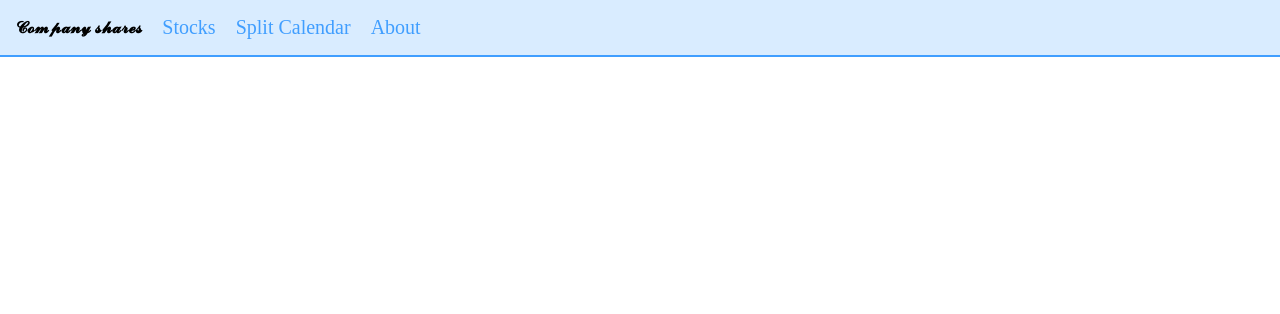
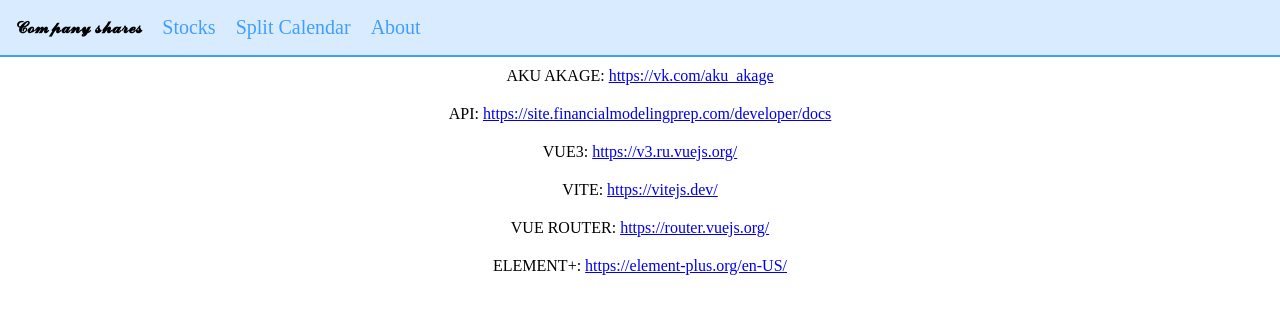
Before and after one commit to ruslankadyrov/it-code-hw6-e-commerce, a Vue app: page /about in a window 1280 px wide. Shown: the top 314 px of the page. Built offline with nearby package versions, Linux system fonts and the light colour scheme.

Commit message:
AboutView

```diff
--- a/src/pages/AboutView.vue
+++ b/src/pages/AboutView.vue
@@ -1,5 +1,52 @@
 <script setup lang="ts"></script>
 
-<template></template>
+<template>
+  <div class="wrapper">
+    <div>
+      AKU AKAGE:
+      <a href="https://vk.com/aku_akage" target="_blank"
+        >https://vk.com/aku_akage</a
+      >
+    </div>
+    <div>
+      API:
+      <a
+        href="https://site.financialmodelingprep.com/developer/docs"
+        target="_blank"
+        >https://site.financialmodelingprep.com/developer/docs</a
+      >
+    </div>
+    <div>
+      VUE3:
+      <a href="https://v3.ru.vuejs.org/" target="_blank"
+        >https://v3.ru.vuejs.org/</a
+      >
+    </div>
+    <div>
+      VITE:
+      <a href="https://vitejs.dev/" target="_blank">https://vitejs.dev/</a>
+    </div>
+    <div>
+      VUE ROUTER:
+      <a href="https://router.vuejs.org/" target="_blank"
+        >https://router.vuejs.org/</a
+      >
+    </div>
+    <div>
+      ELEMENT+:
+      <a href="https://element-plus.org/en-US/" target="_blank"
+        >https://element-plus.org/en-US/</a
+      >
+    </div>
+  </div>
+</template>
 
-<style scoped lang="scss"></style>
+<style scoped lang="scss">
+.wrapper {
+  display: flex;
+  justify-content: center;
+  flex-direction: column;
+  align-items: center;
+  gap: 20px;
+}
+</style>
```
